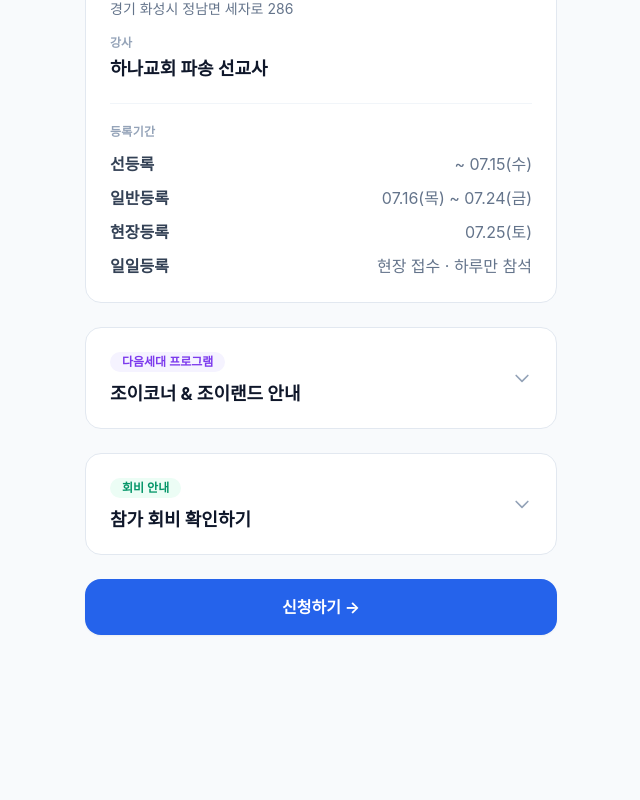
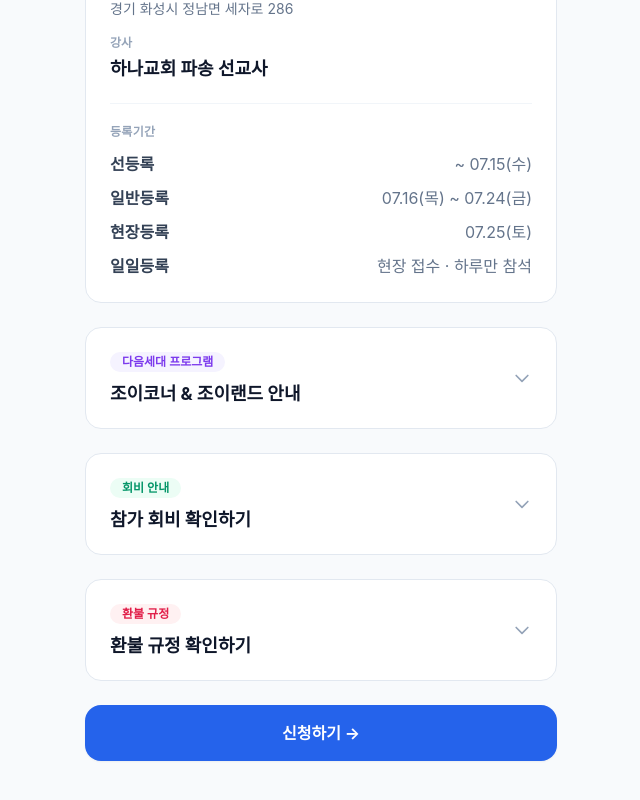
Before and after one commit to norankoj/hana-family-form, a Next.js app: page / in a window 1280 px wide. Shown: the part 358-1158 px from the top of the page, without its empty margins (319-959 px from the left). Before the commit the page ends 1073 px from the top, so only its background shows below. Built offline with nearby package versions, Linux system fonts and the light colour scheme; a web font is replaced by a local one.

Commit message:
fix: 횐불 규정 추가

```diff
--- a/app/page.tsx
+++ b/app/page.tsx
@@ -55,6 +55,7 @@ export default function HomePage() {
   const [direction, setDirection] = useState<"forward" | "back">("forward");
   const [feeOpen, setFeeOpen] = useState(false);
   const [programOpen, setProgramOpen] = useState(false);
+  const [refundOpen, setRefundOpen] = useState(false);
   const [groupCount, setGroupCount] = useState<number | null>(null);
   const [hp, setHp] = useState(""); // 허니팟 (봇 차단용 숨은 필드)
 
@@ -617,6 +618,59 @@ export default function HomePage() {
             )}
           </div>
 
+          {/* 환불 규정 카드 */}
+          <div className="rounded-2xl bg-white border border-slate-200 overflow-hidden">
+            <button
+              type="button"
+              onClick={() => setRefundOpen((v) => !v)}
+              className="w-full px-6 py-5 flex items-center justify-between text-left"
+            >
+              <div>
+                <span className="inline-block rounded-full bg-rose-50 px-3 py-0.5 text-xs font-semibold text-rose-600 mb-2">
+                  환불 규정
+                </span>
+                <p className="text-lg font-bold text-slate-900">
+                  환불 규정 확인하기
+                </p>
+              </div>
+              <svg
+                className={`h-5 w-5 text-slate-400 transition-transform duration-200 ${refundOpen ? "rotate-180" : ""}`}
+                fill="none"
+                viewBox="0 0 24 24"
+                stroke="currentColor"
+                strokeWidth={2}
+              >
+                <path strokeLinecap="round" strokeLinejoin="round" d="M19 9l-7 7-7-7" />
+              </svg>
+            </button>
+
+            {refundOpen && (
+              <div className="px-6 pb-6 flex flex-col gap-3">
+                <div className="border-t border-slate-100" />
+                <ul className="flex flex-col gap-2.5 text-sm">
+                  <li className="flex items-center gap-2">
+                    <span className="h-1.5 w-1.5 rounded-full bg-emerald-500 shrink-0" />
+                    <span className="font-semibold text-slate-900 shrink-0">100% 환불</span>
+                    <span className="flex-1 border-b border-dashed border-slate-300 mb-0.5" />
+                    <span className="text-slate-600 shrink-0">07.15(수)까지</span>
+                  </li>
+                  <li className="flex items-center gap-2">
+                    <span className="h-1.5 w-1.5 rounded-full bg-amber-500 shrink-0" />
+                    <span className="font-semibold text-slate-900 shrink-0">80% 환불</span>
+                    <span className="flex-1 border-b border-dashed border-slate-300 mb-0.5" />
+                    <span className="text-slate-600 shrink-0">07.16(목) ~ 07.22(수)</span>
+                  </li>
+                  <li className="flex items-center gap-2">
+                    <span className="h-1.5 w-1.5 rounded-full bg-rose-500 shrink-0" />
+                    <span className="font-semibold text-slate-900 shrink-0">환불 불가</span>
+                    <span className="flex-1 border-b border-dashed border-slate-300 mb-0.5" />
+                    <span className="text-slate-600 shrink-0">07.23(목) 이후</span>
+                  </li>
+                </ul>
+              </div>
+            )}
+          </div>
+
           {/* 신청하기 버튼 */}
           <button
             type="button"
```
